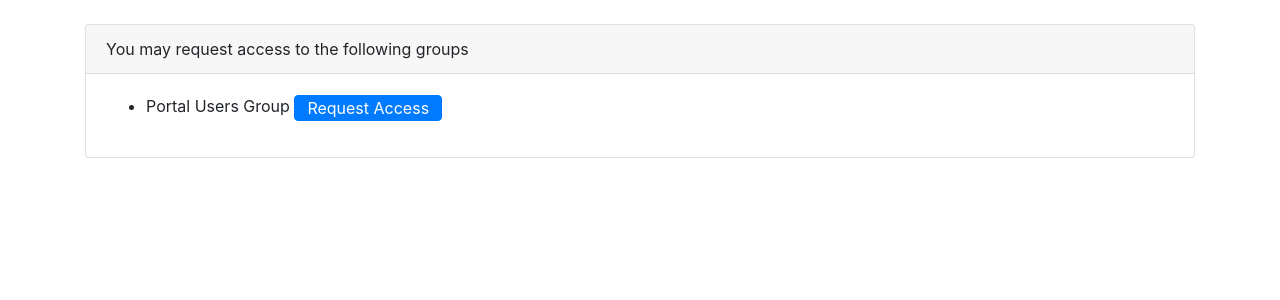
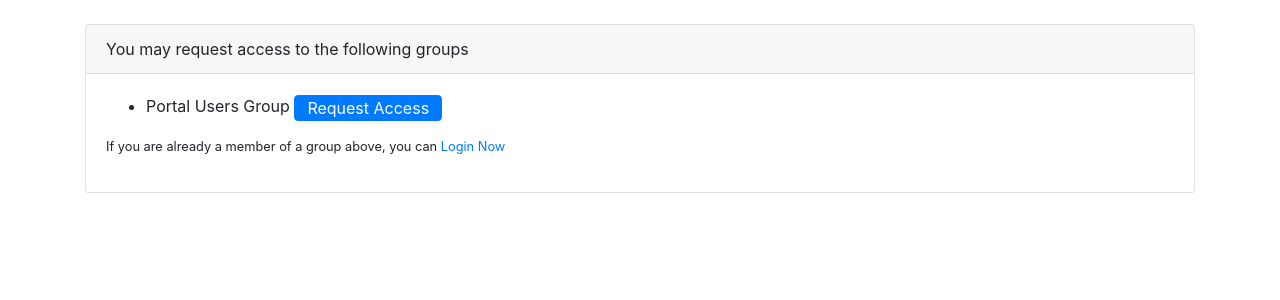
Before and after one commit to globus/django-globus-portal-framework, a Django app: page /allowed-groups/ in a window 1280 px wide. Shown: the part 56-356 px from the top of the page. Run offline with Django 3.2, Linux system fonts and the light colour scheme; some libraries are stand-ins or nearby versions.

Commit message:
Added helper text to groups page

```diff
--- a/globus_portal_framework/templates/groups.html
+++ b/globus_portal_framework/templates/groups.html
@@ -33,6 +33,9 @@
         </li>
       {% endfor %}
       </ul>
+      <p class="small">
+        If you are already a member of a group above, you can <a href="{% url 'social:begin' 'globus' %}">Login Now</a>
+      </p>
     </div>
   </div>
 
```
